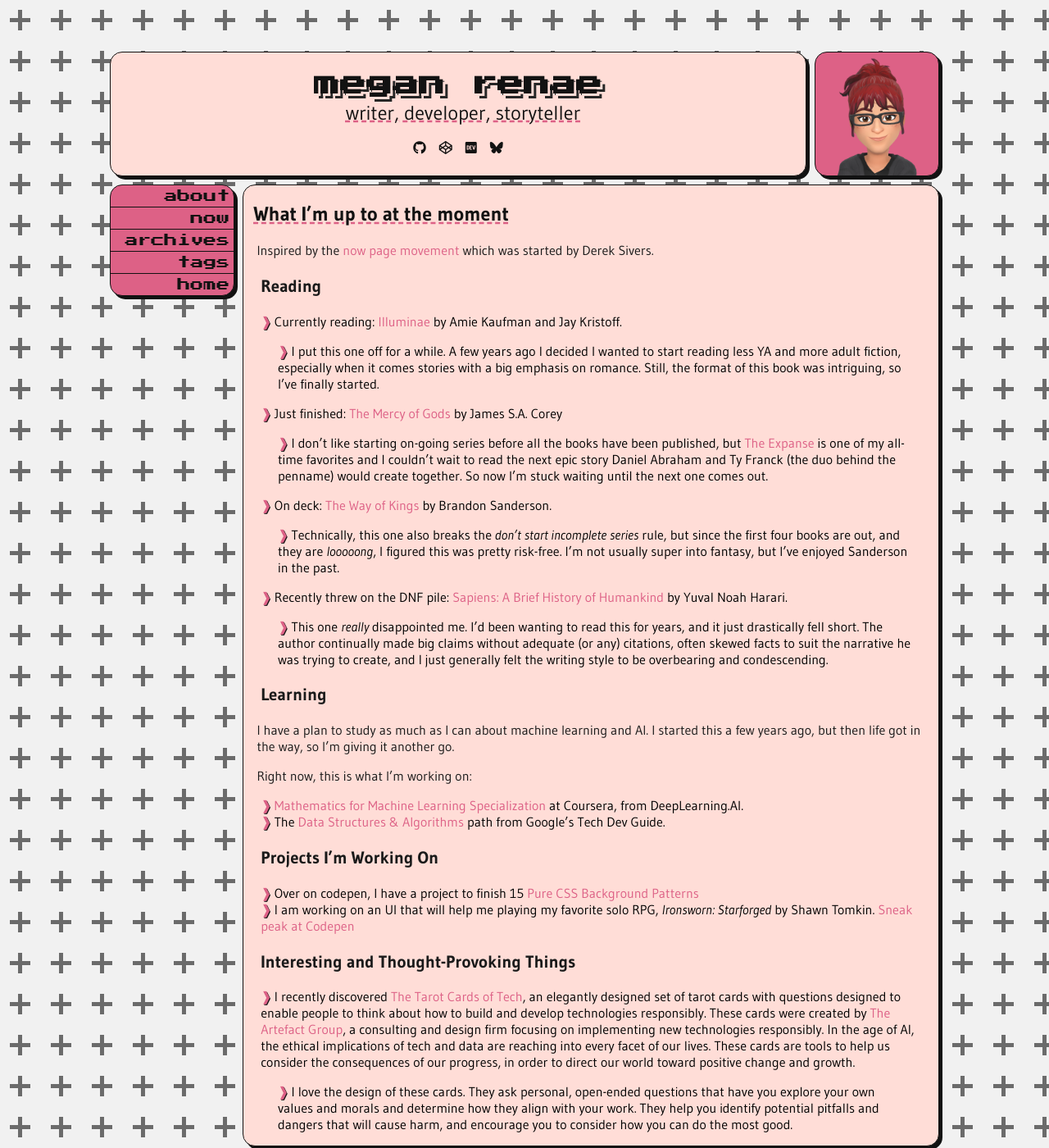
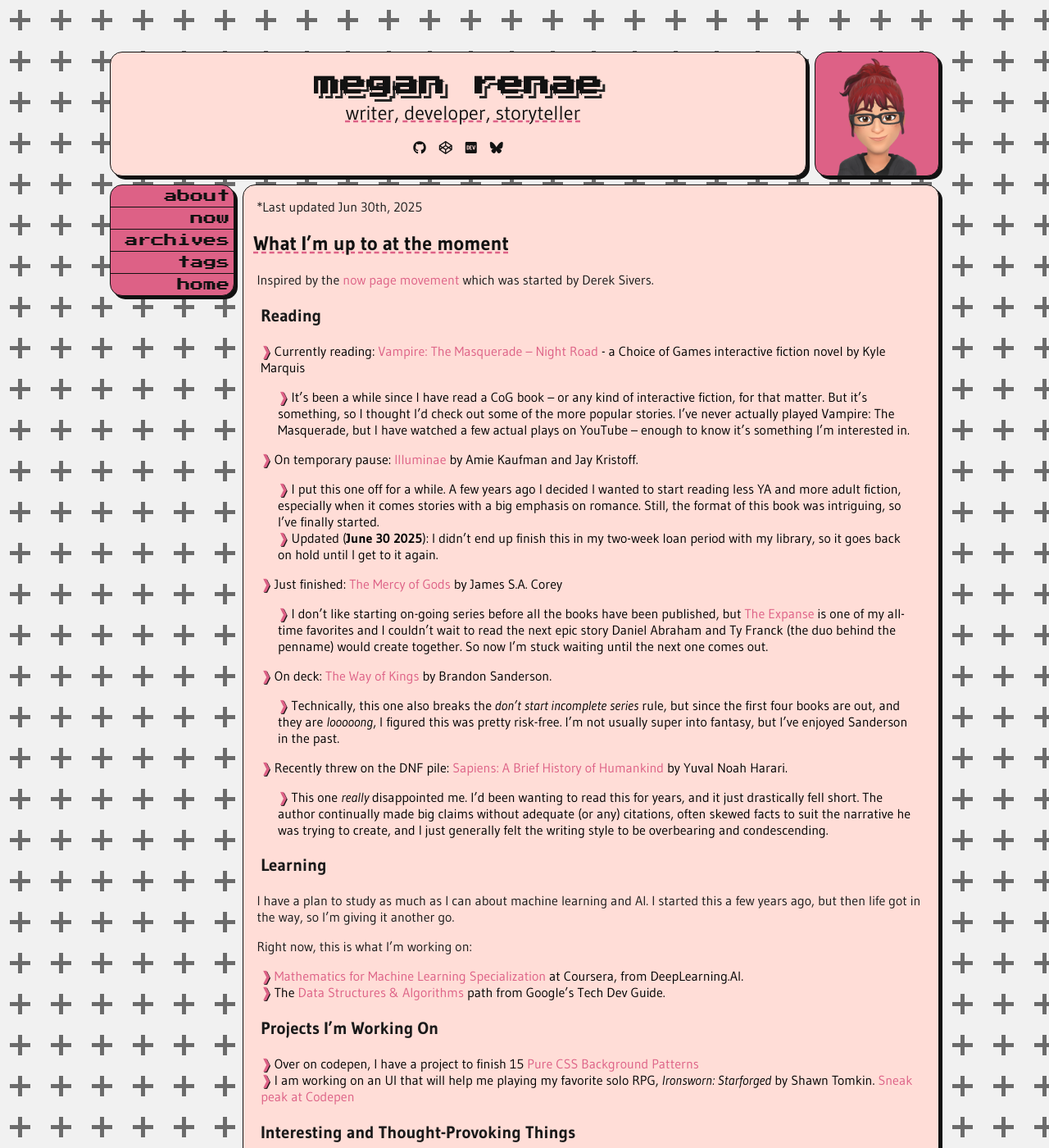
Before and after one commit to meganrenae21/blog, a Jekyll site: the page built from now.md, in a window 1280 px wide and 1400 px high. Shown: the whole window at 82% size. Built offline with Jekyll 4.4.1, drawn with Linux system fonts in a browser that asks for light colours; nearby versions of some CDN libraries; some of the changed text lies outside the part shown.

Commit message:
now page update 063025

```diff
--- a/now.md
+++ b/now.md
@@ -1,7 +1,10 @@
 ---
 layout: default
 title: Now
+date: 2025-06-30
 ---
+
+*Last updated {{ page.date | date_to_string: "ordinal", "US" }}
 
 ## What I'm up to at the moment
 
@@ -9,8 +12,11 @@
 
 ### Reading
 
-- Currently reading: [Illuminae](https://www.goodreads.com/book/show/23395680-illuminae) by Amie Kaufman and Jay Kristoff.
+- Currently reading: [Vampire: The Masquerade -- Night Road](https://www.choiceofgames.com/vampire-the-masquerade/night-road/) - a Choice of Games interactive fiction novel by Kyle Marquis
+  - It's been a while since I have read a CoG book -- or any kind of interactive fiction, for that matter. But it's something, so I thought I'd check out some of the more popular stories. I've never actually played Vampire: The Masquerade, but I have watched a few actual plays on YouTube -- enough to know it's something I'm interested in.
+- On temporary pause: [Illuminae](https://www.goodreads.com/book/show/23395680-illuminae) by Amie Kaufman and Jay Kristoff.
   - I put this one off for a while. A few years ago I decided I wanted to start reading less YA and more adult fiction, especially when it comes stories with a big emphasis on romance. Still, the format of this book was intriguing, so I've finally started.
+  - Updated (**June 30 2025**): I didn't end up finish this in my two-week loan period with my library, so it goes back on hold until I get to it again.
 - Just finished: [The Mercy of Gods](https://www.goodreads.com/book/show/201930181-the-mercy-of-gods) by James S.A. Corey
   - I don't like starting on-going series before all the books have been published, but [The Expanse](https://www.goodreads.com/series/56399-the-expanse) is one of my all-time favorites and I couldn't wait to read the next epic story Daniel Abraham and Ty Franck (the duo behind the penname) would create together. So now I'm stuck waiting until the next one comes out.
 - On deck: [The Way of Kings](https://www.goodreads.com/book/show/7235533-the-way-of-kings) by Brandon Sanderson.
@@ -36,3 +42,4 @@
 
 - I recently discovered [The Tarot Cards of Tech](https://tarotcardsoftech.artefactgroup.com/), an elegantly designed set of tarot cards with questions designed to enable people to think about how to build and develop technologies responsibly. These cards were created by [The Artefact Group](https://www.artefactgroup.com/), a consulting and design firm focusing on implementing new technologies responsibly. In the age of AI, the ethical implications of tech and data are reaching into every facet of our lives. These cards are tools to help us consider the consequences of our progress,  in order to direct our world toward positive change and growth.
   - I love the design of these cards. They ask personal, open-ended questions that have you explore your own values and morals and determine how they align with your work. They help you identify potential pitfalls and dangers that will cause harm, and encourage you to consider how you can do the most good.
+- This website with [100+ JavaScript Projects](https://www.100jsprojects.com/) aimed at beginner web developers. There are a lot of fun projects to try your hand at here, all of them suitable for someone just starting out and wanting to learn by doing. Check out my version of their [tip calculator](https://codepen.io/megan-durham/pen/GgJLqXM) project.
```
